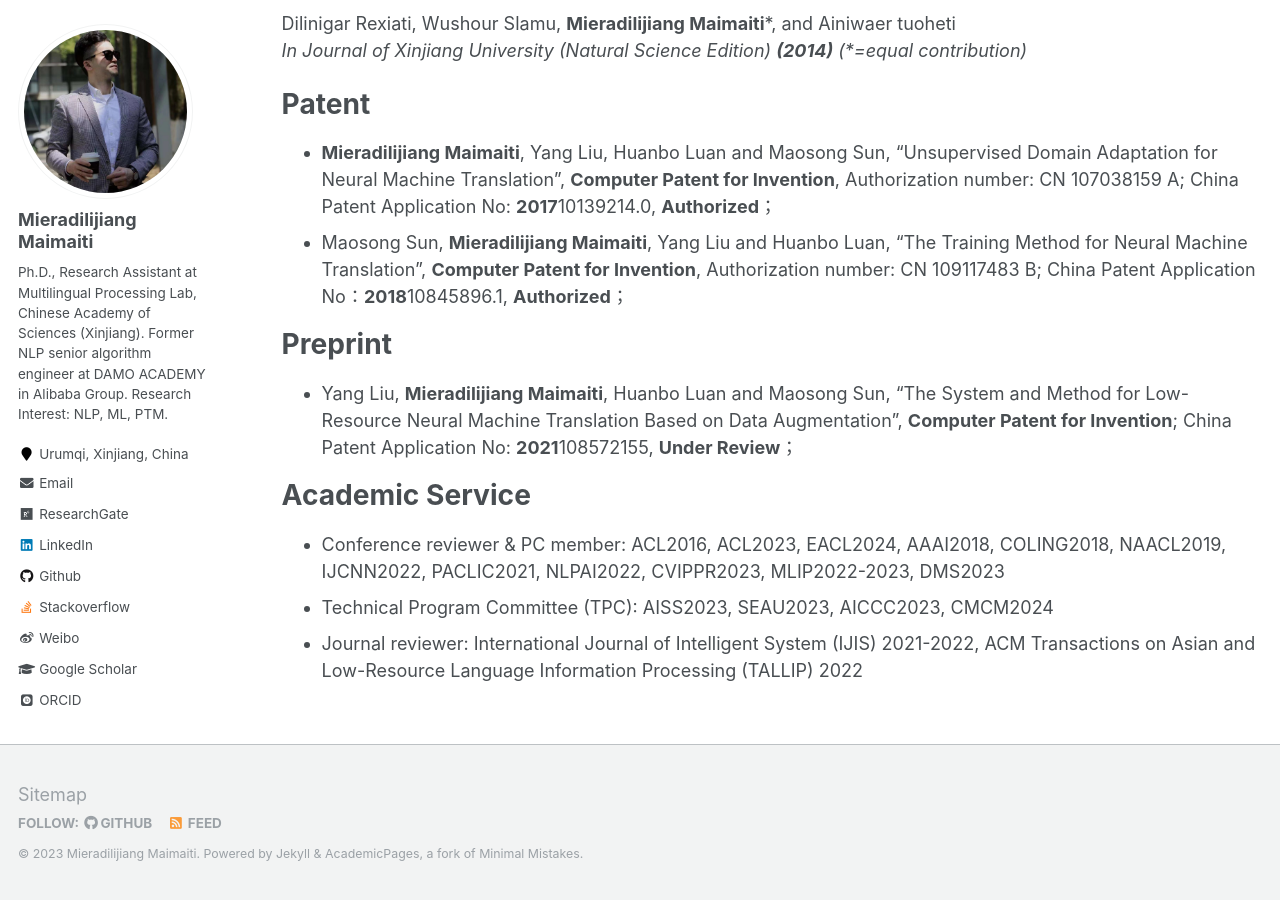
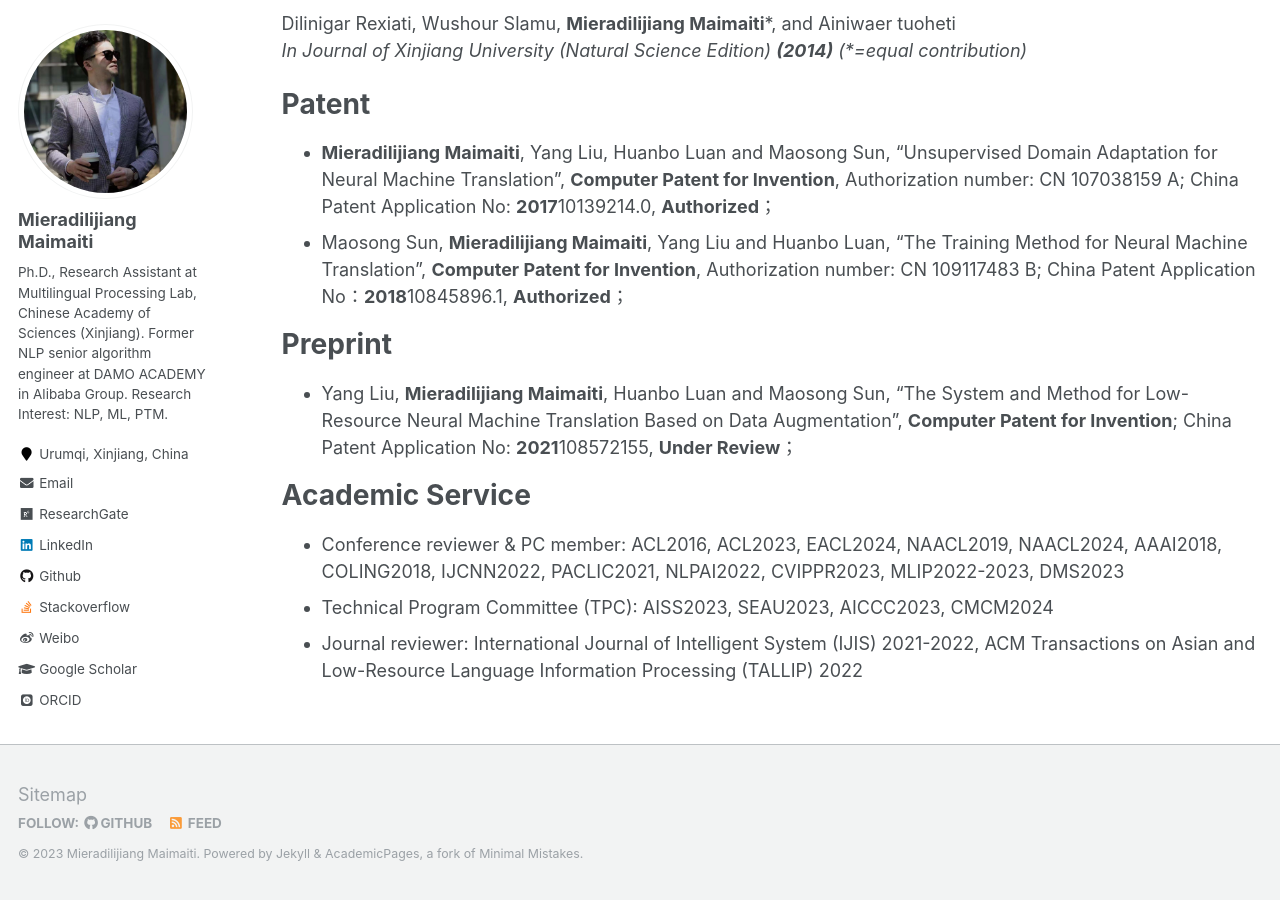
Before and after one commit to miradel51/miradel51.github.io, a Jekyll site: the page built from _pages/publications.md, in a window 1280 px wide and 900 px high, scrolled down 3790 px. Built offline with Jekyll 4.4.1, drawn with Linux system fonts in a browser that asks for light colours; some web fonts are replaced.

Commit message:
Update publications.md
added the new role as a naacl 2024 ARR reviewer

```diff
--- a/_pages/publications.md
+++ b/_pages/publications.md
@@ -27,7 +27,7 @@ Preprint
 Academic Service
 ======
 <!-- * Conference reviewer & PC member: ACL2016, ACL2023, AAAI2018, COLING2018, NAACL2019, PACLIC2021, IJCNN2022, NLPAI2022, CVIPPR2023, AIFZ2023, NLDM2023, MLIP2022-2023, DMS2023, COMSAP2023, NLTM2024, ALMLA2024, ITEORY2023, SEMIT2023, SIPR2023, AIAA2023, EDUTEC2024, AIFU2024, MLSC2024, CSML2024   -->
-* Conference reviewer & PC member: ACL2016, ACL2023, EACL2024, AAAI2018, COLING2018, NAACL2019, IJCNN2022, PACLIC2021, NLPAI2022, CVIPPR2023, MLIP2022-2023, DMS2023
+* Conference reviewer & PC member: ACL2016, ACL2023, EACL2024, NAACL2019, NAACL2024, AAAI2018, COLING2018, IJCNN2022, PACLIC2021, NLPAI2022, CVIPPR2023, MLIP2022-2023, DMS2023
 <!-- * Technical Program Committee (TPC): ADMIT2022-2024, AMLIT2023, ACDP2023-2024, AIMLR2023, CSSE2023, AISS2023, ACAI2023, MLAMDA2023, AACIP2023, ACAI2023, DMCSE2023, SEAU2023, CACML2024, CMCM2024, DSML2023, CNIOT2023, MICML2023, APIT 2024, CCRIS 2024 -->
 * Technical Program Committee (TPC): AISS2023, SEAU2023, AICCC2023, CMCM2024
 * Journal reviewer: International Journal of Intelligent System (IJIS) 2021-2022, ACM Transactions on Asian and Low-Resource Language Information Processing (TALLIP) 2022
```
